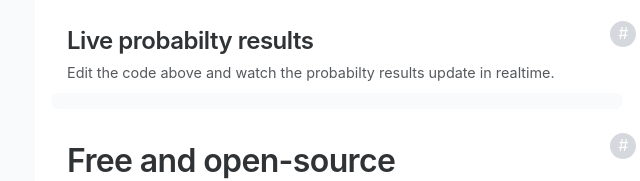
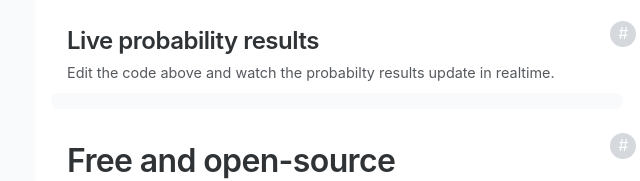
Before and after one commit to stewdio/q.js, a plain HTML site: page index.html in a window 1280 px wide. Shown: the part 438-619 px from the top of the page, 221-861 px from the left. Drawn offline with Linux system fonts and the light colour scheme; a script that the page names is missing; a web font is replaced by a local one.

Commit message:
typo: probabilty -> probability

```diff
--- a/index.html
+++ b/index.html
@@ -77,7 +77,7 @@
 			<br>
 			<div class="Q-circuit-palette"></div>
 			<div id="example"></div>
-			<h4>Live probabilty results</h4>
+			<h4>Live probability results</h4>
 			<p>
 				Edit the code above
 				and watch the probabilty results update in realtime.
```
